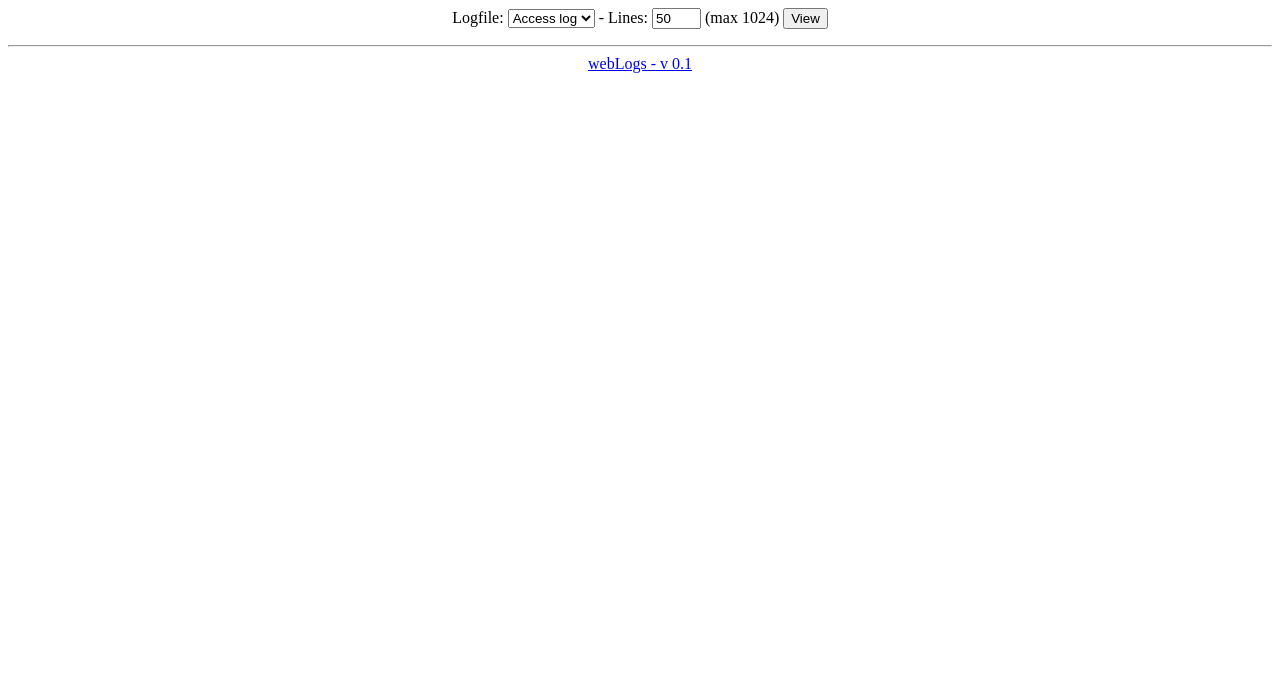
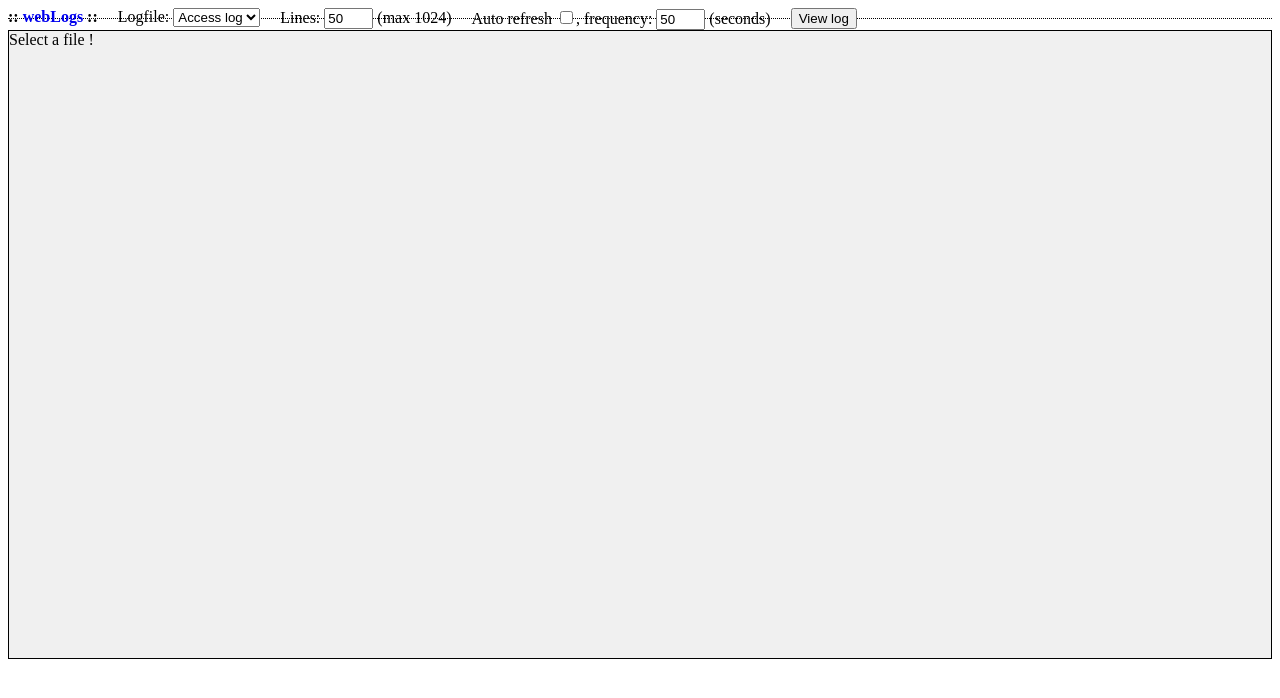
Before and after one commit to DjinnS/webLogs, a PHP site: page / in a window 1280 px wide. Shown: the top 698 px of the page. Run offline with PHP 8.4, Linux system fonts and the light colour scheme; data that the repository does not hold is empty.

Commit message:
index.php changes

```diff
--- a/index.php
+++ b/index.php
@@ -1,14 +1,28 @@
 <?php
+/*
+* webLogs - https://github.com/DjinnS/webLogs
+*/
 
 // PARAMETERS
-$logs= array(
-    1 => "../../../logs/lhttpd-access.log",
-    2 => "../../../logs/lhttpd-error.log",
+$version="v0.1";
+
+$logs=array(
+    '1' => array(
+		"name" => "Access log",
+		"path" => "../../../logs/lhttpd-access.log"
+		),
+    '2' => array(
+		"name" => "Error log",
+		"path" => "../../../logs/lhttpd-access.log"
+		),
+    '3' => array(
+		"name" => "not a log",
+		"path" => "test.log"
+		),
 );
 
 // FUNCTIONS
-
-function tailfile($file, $lines) {
+function tailFile($file, $lines) {
     $handle = fopen($file, "r");
     $linecounter = $lines;
     $pos = -2;
@@ -34,10 +48,28 @@ function tailfile($file, $lines) {
     fclose ($handle);
     return array_reverse($text);
 }
+
+if(isSet($_POST['logs'])) {
+
+	if(isSet($logs[$_POST['logs']])) {
+
+		$logPath=$logs[$_POST['logs']]["path"];
+
+		$lines=(isSet($_POST['lines']) && $_POST['lines'] <= 1024) ? $_POST['lines'] : 1024;
+
+		if(file_exists($logPath)) {
+
+			$fsize = round(filesize($logPath)/1024/1024,2);
+
+			$lines = tailFile($logPath,$lines);
+		}
+	}
+}
+
 ?>
 <html>
 	<head>
-	<title>WebLogs</title>
+		<title>WebLogs - <?=$version?></title>
 
 		<script>
 		<!--
@@ -50,56 +82,69 @@ function tailfile($file, $lines) {
 			onload=toBottom;
 		-->
 		</script>
+
+		<style>
+		<!--
+			a {
+				text-decoration: none;
+			}
+		-->
+		</style>
 	</head>
+
 	<body>
 
-<div style="text-align: center">
+		<div id="form" style="margin-bottom: 10px; padding-bottom: 10px; border-bottom: 1px dotted #000000;">
 			<form method="POST">
+
+				<div style="float: left; padding-right: 20px;"><strong>:: <a href="https://github.com/DjinnS/WebLogs">webLogs</a> ::</strong></div>
+
+				<div style="float: left; padding-right: 20px;">
 
 					Logfile:
 					<select name="logs">
-	        	<option value="1" <?php if(isSet($_POST['logs']) && $_POST['logs'] == 1) echo "selected"; ?>>Access log</option>
-		        <option value="2" <?php if(isSet($_POST['logs']) && $_POST['logs'] == 2) echo "selected"; ?>>Error log</option>
-		        <option value="3" <?php if(isSet($_POST['logs']) && $_POST['logs'] == 3) echo "selected"; ?>>PHP log</option>
+						<?php
+							foreach($logs as $key => $value) {
+								$selected = (isSet($_POST['logs']) && $key == $_POST['logs']) ? "selected" : "";
+								echo '<option value="'.$key.'" '.$selected.'>'.$value['name'].'</option>';
+							}
+						?>
 					</select>
-
-		- Lines: <input type="text" name="lines" size="3" value="50" /> (max 1024)
-
-		<input type="submit" value="View"/>
-	</form>
 				</div>
 
+				<div style="float: left; padding-right: 20px;">
+						Lines: <input type="text" name="lines" size="3" value="50" /> (max 1024)
+				</div>
+
+				<div style="float: left; padding-right: 20px;">
+					Auto refresh <input type="checkbox" name"autorefresh" />, frequency: <input type="text" name="lines" size="3" value="50" /> (seconds)
+				</div>
+
+				<div style="float: left; padding-right: 20px;">
+					<input type="submit" value="View log"/>
+				</form>
+
 				<?php
-	if(isSet($_POST['logs'])) {
+					if($fsize) {
+						echo '<strong>Last '.$lines.' lines of the file '.$logPath.' (size: '.$fsize.' Mb):</strong>';
+					}
+				?>
+			</div>
+		</div>
 
-		if(isSet($logs[$_POST['logs']])) {
+		<div style="clear: both;"></div>
 
-			$logfile=$logs[$_POST['logs']];
-
-			$lines=(isSet($_POST['lines']) && $_POST['lines'] <= 1024) ? $_POST['lines'] : 1024;
-
-			if(file_exists($logfile)) {
-
-				$fsize = round(filesize($logfile)/1024/1024,2);
-
-				echo '<div style="text-align: center"><strong>Last '.$lines.' lines of the file '.$logfile.' (size: '.$fsize.' Mb):</strong></div><br />';
-
-				$lines = tailfile($logfile, $lines);
-
-				echo '<div style="height: 80%; overflow: auto; background-color: #F0F0F0; border: 1px solid #000000" id="log">';
+		<div style="height: 80%; overflow: auto; background-color: #F0F0F0; border: 1px solid #000000" id="log">
+		<?php
+			if($lines) {
 				foreach ($lines as $line) {
 				    echo $line."<br />";
 				}
-				echo "</div>";
 			} else {
-				echo "File doesn't exist !";
-			}
-		}
+				if(isSet($_POST['logs'])) echo "File doesn't exist !";
+				else echo "Select a file !";
 			}
 		?>
-
-<hr />
-
-<div style="text-align: center"><a href="https://github.com/DjinnS/WebLogs">webLogs - v 0.1</a></div>
+		</div>
 	</body>
 </html>
```
Lines whose indentation alone changed are shown as unchanged.
